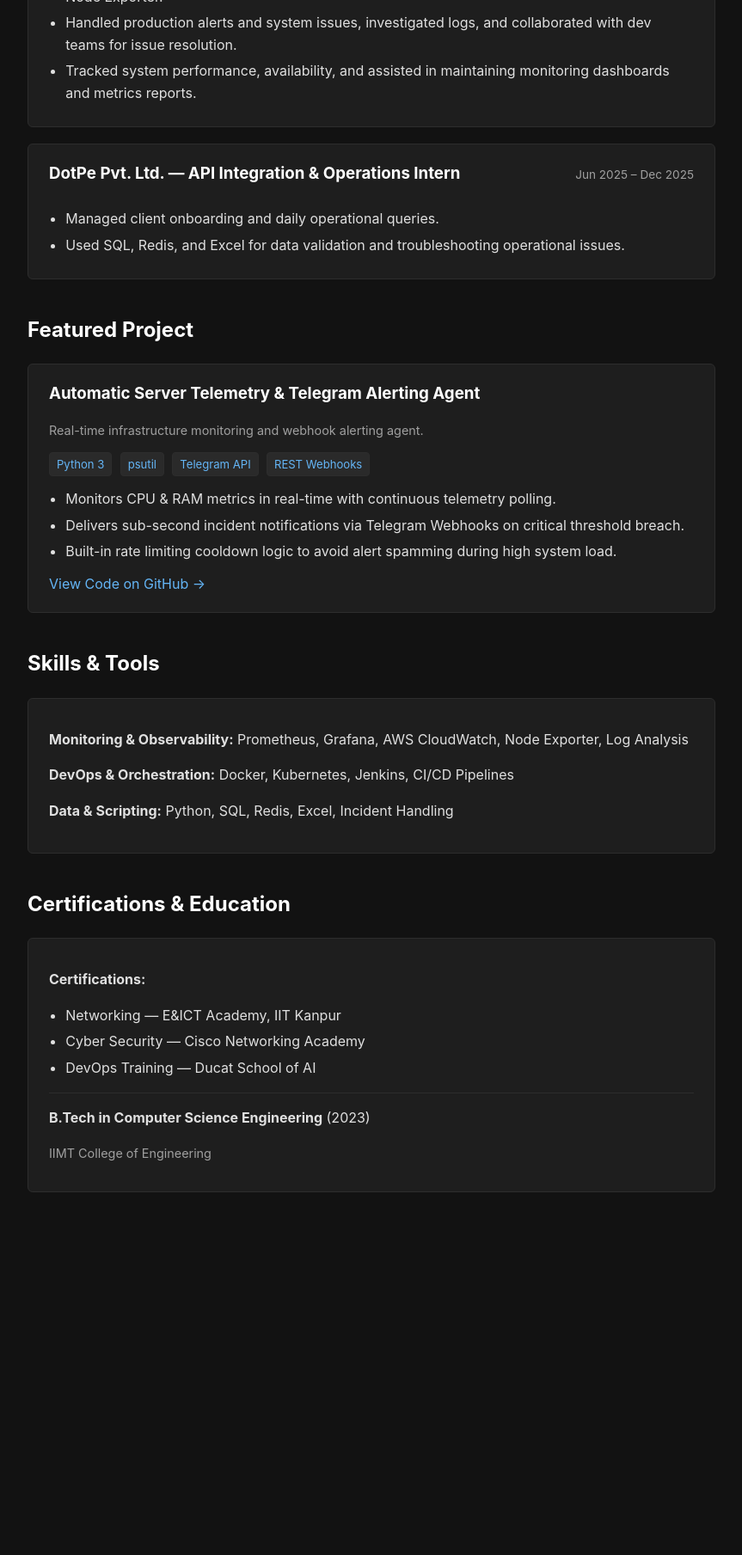
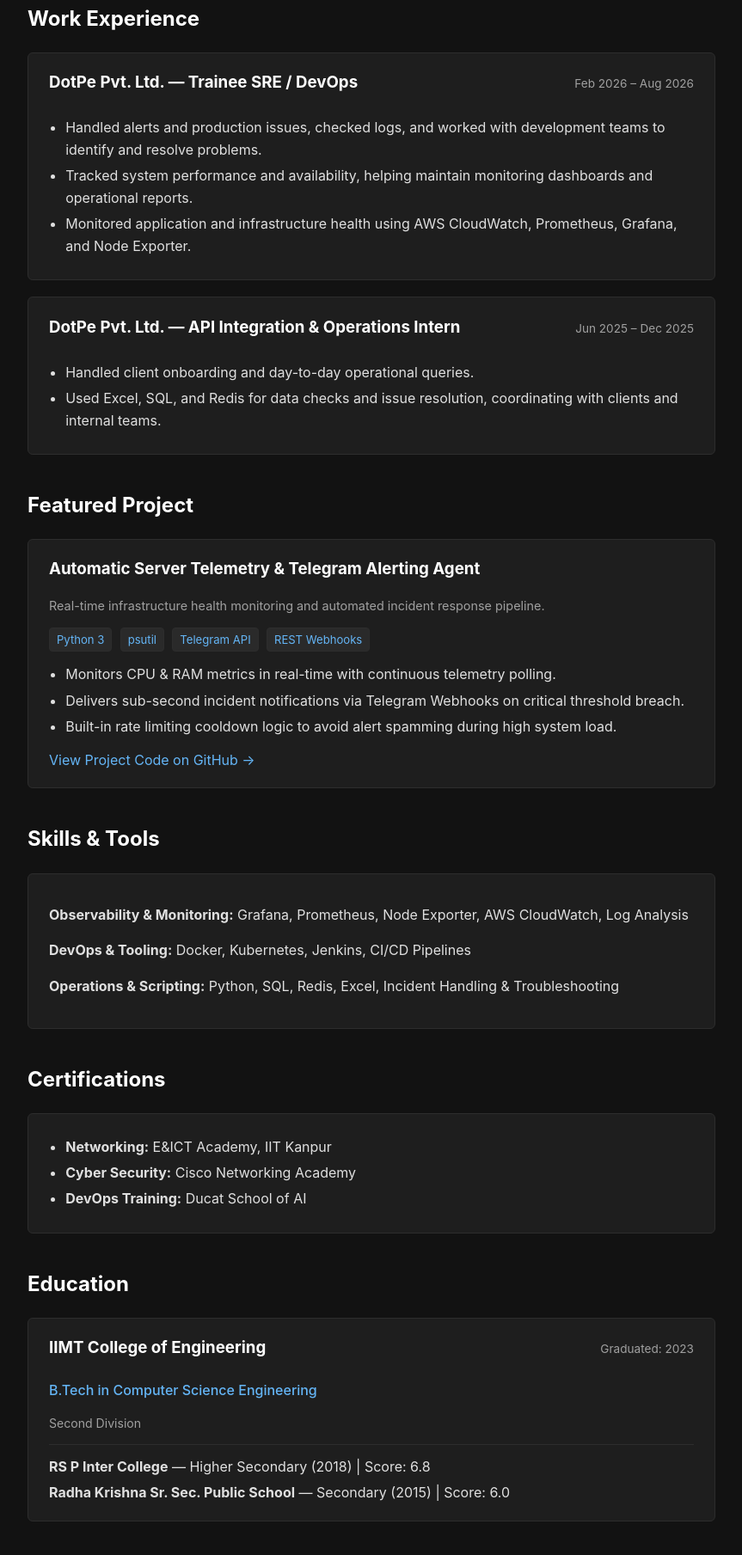
Before and after one commit to PulkitSreDevOps/SRE-DevOps, a plain HTML site: page index.html in a window 1280 px wide. Shown: the part 471-2280 px from the top of the page at 86% size, without its empty margins (208-1071 px from the left). Before the commit the page ends 1938 px from the top, so only its background shows below. Drawn offline with Linux system fonts and the light colour scheme.

Commit message:
Enhance index.html with objective and skills updates
Added an objective section and updated the skills and certifications sections. Improved descriptions for clarity and consistency.

```diff
--- a/index.html
+++ b/index.html
@@ -89,14 +89,22 @@
     <div class="header">
         <h1>Pulkit Kumar</h1>
         <p style="font-size: 1.1rem; color: var(--muted); margin: 0.2rem 0;">Trainee Site Reliability Engineer / DevOps</p>
-        <p style="margin-top: 0.6rem; font-size: 0.95rem;">
-            SRE/DevOps professional with hands-on experience in monitoring, alert handling, production issue troubleshooting, and system health checks.
-        </p>
+
         <div class="contact-links">
             <span>📍 Gurugram, India 122001</span>
             <span>📞 8192852310</span>
             <span>📧 <a href="mailto:Pulkitsamrat444@gmail.com">Pulkitsamrat444@gmail.com</a></span>
             <span>🔗 <a href="https://github.com/PulkitSreDevOps" target="_blank">GitHub</a></span>
+        </div>
+    </div>
+
+    <!-- OBJECTIVE -->
+    <div class="section">
+        <h2>Objective</h2>
+        <div class="card">
+            <p style="margin: 0; font-size: 0.98rem; color: #f0f0f0;">
+                Site Reliability / DevOps professional with hands-on experience in monitoring, alert handling, and production issue troubleshooting. Worked with AWS CloudWatch, Prometheus, and Grafana to monitor services, investigate incidents, and coordinate with development teams. Also have experience with SQL, Excel, and Redis from an earlier Operations internship.
+            </p>
         </div>
     </div>
 
@@ -110,9 +118,9 @@
                 <span class="date">Feb 2026 – Aug 2026</span>
             </div>
             <ul>
-                <li>Monitored application & infrastructure health using AWS CloudWatch, Prometheus, Grafana, and Node Exporter.</li>
-                <li>Handled production alerts and system issues, investigated logs, and collaborated with dev teams for issue resolution.</li>
-                <li>Tracked system performance, availability, and assisted in maintaining monitoring dashboards and metrics reports.</li>
+                <li>Handled alerts and production issues, checked logs, and worked with development teams to identify and resolve problems.</li>
+                <li>Tracked system performance and availability, helping maintain monitoring dashboards and operational reports.</li>
+                <li>Monitored application and infrastructure health using AWS CloudWatch, Prometheus, Grafana, and Node Exporter.</li>
             </ul>
         </div>
 
@@ -122,8 +130,8 @@
                 <span class="date">Jun 2025 – Dec 2025</span>
             </div>
             <ul>
-                <li>Managed client onboarding and daily operational queries.</li>
-                <li>Used SQL, Redis, and Excel for data validation and troubleshooting operational issues.</li>
+                <li>Handled client onboarding and day-to-day operational queries.</li>
+                <li>Used Excel, SQL, and Redis for data checks and issue resolution, coordinating with clients and internal teams.</li>
             </ul>
         </div>
     </div>
@@ -133,7 +141,7 @@
         <h2>Featured Project</h2>
         <div class="card">
             <h3>Automatic Server Telemetry & Telegram Alerting Agent</h3>
-            <p style="color: var(--muted); font-size: 0.9rem; margin-top: -0.2rem;">Real-time infrastructure monitoring and webhook alerting agent.</p>
+            <p style="color: var(--muted); font-size: 0.9rem; margin-top: -0.2rem;">Real-time infrastructure health monitoring and automated incident response pipeline.</p>
             <div style="margin: 0.5rem 0;">
                 <span class="tag">Python 3</span>
                 <span class="tag">psutil</span>
@@ -146,7 +154,7 @@
                 <li>Built-in rate limiting cooldown logic to avoid alert spamming during high system load.</li>
             </ul>
             <p style="margin-top: 0.8rem; margin-bottom: 0;">
-                <a href="https://github.com/PulkitSreDevOps/SRE-DevOps" target="_blank">View Code on GitHub →</a>
+                <a href="https://github.com/PulkitSreDevOps/SRE-DevOps" target="_blank">View Project Code on GitHub →</a>
             </p>
         </div>
     </div>
@@ -155,25 +163,39 @@
     <div class="section">
         <h2>Skills & Tools</h2>
         <div class="card">
-            <p><strong>Monitoring & Observability:</strong> Prometheus, Grafana, AWS CloudWatch, Node Exporter, Log Analysis</p>
-            <p><strong>DevOps & Orchestration:</strong> Docker, Kubernetes, Jenkins, CI/CD Pipelines</p>
-            <p><strong>Data & Scripting:</strong> Python, SQL, Redis, Excel, Incident Handling</p>
+            <p><strong>Observability & Monitoring:</strong> Grafana, Prometheus, Node Exporter, AWS CloudWatch, Log Analysis</p>
+            <p><strong>DevOps & Tooling:</strong> Docker, Kubernetes, Jenkins, CI/CD Pipelines</p>
+            <p><strong>Operations & Scripting:</strong> Python, SQL, Redis, Excel, Incident Handling & Troubleshooting</p>
         </div>
     </div>
 
-    <!-- CERTIFICATIONS & EDUCATION -->
+    <!-- CERTIFICATIONS -->
     <div class="section">
-        <h2>Certifications & Education</h2>
+        <h2>Certifications</h2>
         <div class="card">
-            <p><strong>Certifications:</strong></p>
             <ul>
-                <li>Networking — E&ICT Academy, IIT Kanpur</li>
-                <li>Cyber Security — Cisco Networking Academy</li>
-                <li>DevOps Training — Ducat School of AI</li>
+                <li><strong>Networking:</strong> E&ICT Academy, IIT Kanpur</li>
+                <li><strong>Cyber Security:</strong> Cisco Networking Academy</li>
+                <li><strong>DevOps Training:</strong> Ducat School of AI</li>
             </ul>
-            <hr style="border: 0; border-top: 1px solid var(--border); margin: 1rem 0;">
-            <p><strong>B.Tech in Computer Science Engineering</strong> (2023)</p>
-            <p style="color: var(--muted); font-size: 0.9rem;">IIMT College of Engineering</p>
+        </div>
+    </div>
+
+    <!-- EDUCATION -->
+    <div class="section">
+        <h2>Education</h2>
+        <div class="card">
+            <div class="job-title">
+                <h3>IIMT College of Engineering</h3>
+                <span class="date">Graduated: 2023</span>
+            </div>
+            <p style="color: var(--accent); margin: 0.2rem 0; font-weight: 500;">B.Tech in Computer Science Engineering</p>
+            <p style="color: var(--muted); font-size: 0.88rem; margin-bottom: 0.8rem;">Second Division</p>
+
+            <div style="border-top: 1px solid var(--border); padding-top: 0.8rem; margin-top: 0.8rem;">
+                <p style="margin: 0;"><strong>RS P Inter College</strong> — Higher Secondary (2018) | Score: 6.8</p>
+                <p style="margin: 0.3rem 0 0 0;"><strong>Radha Krishna Sr. Sec. Public School</strong> — Secondary (2015) | Score: 6.0</p>
+            </div>
         </div>
     </div>
 
```
